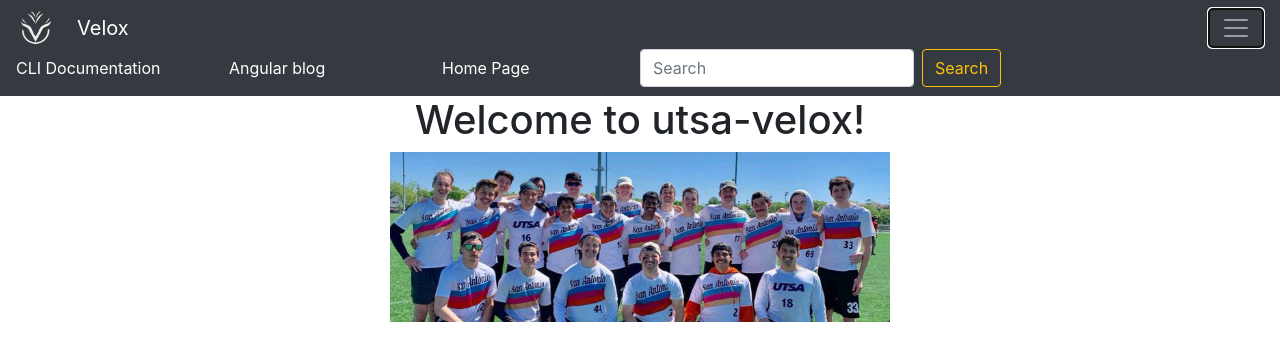
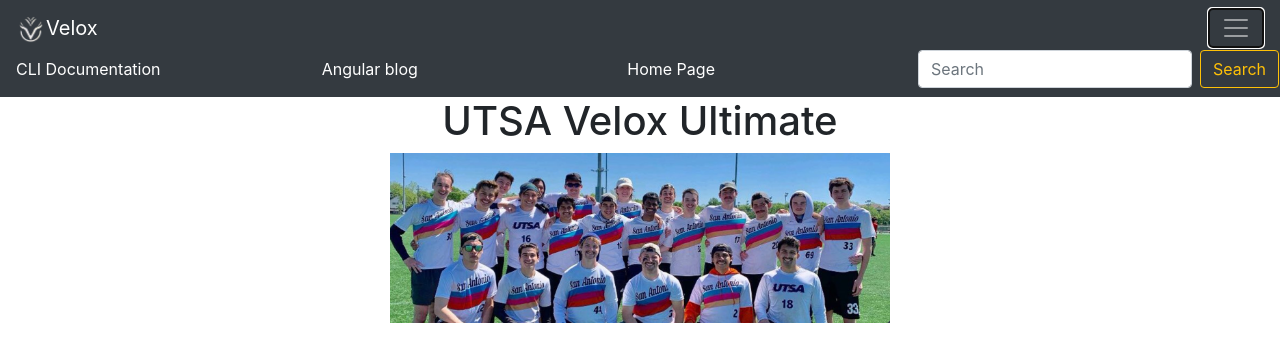
Before and after one commit to JVILL16/Ultimate-Velox, an Angular app: page / in a window 1280 px wide. Both pictures are taken after a click on the button "Toggle navigation". Shown: the top 362 px of the page. Built offline with nearby package versions, Linux system fonts and the light colour scheme.

Commit message:
figured out how to edit bootstrap  and changed sass files to scss

```diff
--- a/angular.json
+++ b/angular.json
@@ -28,7 +28,7 @@
               "src/assets"
             ],
             "styles": [
-              "src/styles.sass",
+              "src/styles.scss",
               "./node_modules/bootstrap/dist/css/bootstrap.min.css"
             ],
             "scripts": [
@@ -92,7 +92,7 @@
               "src/assets"
             ],
             "styles": [
-              "src/styles.sass"
+              "src/styles.scss"
             ],
             "scripts": []
           }
--- a/src/app/app.component.html
+++ b/src/app/app.component.html
@@ -1,9 +1,7 @@
 <!--The content below is only a placeholder and can be replaced.-->
 <nav class="navbar navbar-dark bg-dark">
-  <img width="40" alt="Velox Icon" src="assets/velox-icon-no-bg.png">
-  <div class="container">
-      <a class="navbar-brand active" routerLink="/" routerLinkActive="active">Velox</a>
-  </div>
+
+  <a class="navbar-brand active" routerLink="/" routerLinkActive="active"><img width="30" alt="Velox Icon" src="assets/velox-icon-no-bg.png">Velox</a>
 
   <button class="navbar-toggler" type="button" data-toggle="collapse" data-target="#navbarText" aria-controls="navbarText"
     aria-expanded="false" aria-label="Toggle navigation">
@@ -11,46 +9,42 @@
   </button>
 
   <div class="collapse navbar-collapse" id="navbarText">
+
     <ul class="navbar-nav mr-auto">
     <div class="row">
 
-        <div class="col-lg-2 col-md-3">
+      <div class="col">
         <li class="nav-item active">
           <a class="nav-link" href="https://angular.io/cli">CLI Documentation</a>
         </li>
       </div>
 
-        <div class="col-lg-2 col-md-3">
+      <div class="col">
         <li class="nav-item active">
           <a class="nav-link" href="https://blog.angular.io/">Angular blog</a>
         </li>
       </div>
 
-        <div class="col-lg-2 col-md-3">
+      <div class="col">
         <li class="nav-item active">
           <a class="nav-link" routerLink="/home-page" routerLinkActive="active">Home Page</a>
         </li>
       </div>
 
-        <form class="form-inline my-2 my-lg-0">
+      <form class="form-inline">
         <input class="form-control mr-sm-2" type="search" placeholder="Search" aria-label="Search">
         <button class="btn btn-outline-warning my-2 my-sm-0" type="submit">Search</button>
       </form>
 
     </div>
-
-
-
     </ul>
-
-
 
   </div>
 </nav>
 
 <div style="text-align:center">
   <h1>
-    Welcome to {{ title }}!
+    UTSA Velox Ultimate
   </h1>
   <img width="500" alt="Velox Header" src="assets/velox-header.PNG">
 </div>
--- a/src/app/app.component.ts
+++ b/src/app/app.component.ts
@@ -3,7 +3,7 @@
 @Component({
   selector: 'app-root',
   templateUrl: './app.component.html',
-  styleUrls: ['./app.component.sass']
+  styleUrls: ['./app.component.scss']
 })
 export class AppComponent {
   title = 'utsa-velox';
```
Also changed, not shown: src/app/app.component.sass (deleted), src/app/app.component.scss (added), src/styles.scss (renamed from src/styles.sass). Lines whose indentation alone changed are shown as unchanged.
